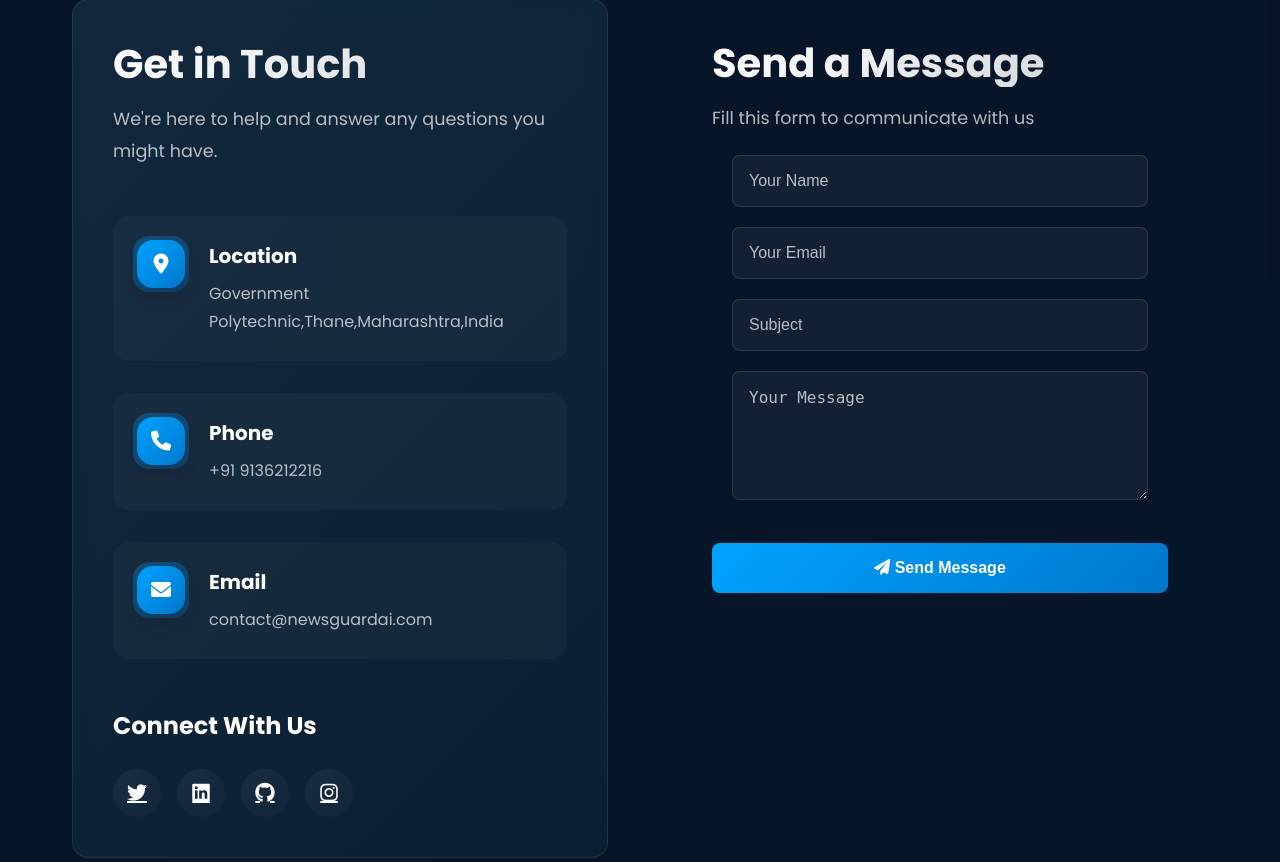
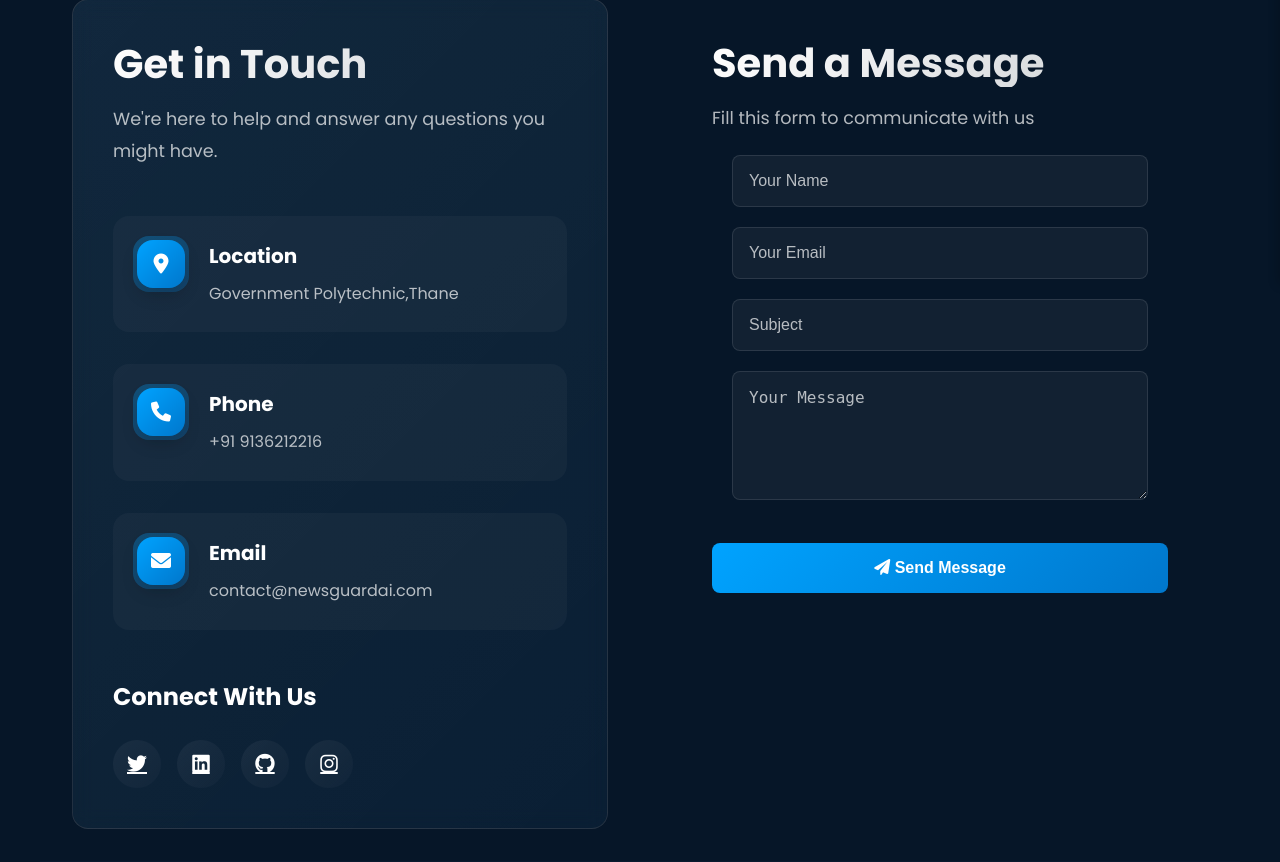
Before and after one commit to VighneshDevHub/NewsGuard-AI, a Flask app: page /contact in a window 1280 px wide. Shown: the part 516-1378 px from the top of the page. Run offline with Flask 3, Linux system fonts and the light colour scheme.

Commit message:
ft: Get In Touch

```diff
--- a/templates/contact.html
+++ b/templates/contact.html
@@ -48,7 +48,7 @@
                 </div>
                 <div class="info-content">
                   <h3>Location</h3>
-                  <p>Government Polytechnic,Thane,Maharashtra,India</p>
+                  <p>Government Polytechnic,Thane</p>
                 </div>
               </div>
 
```
